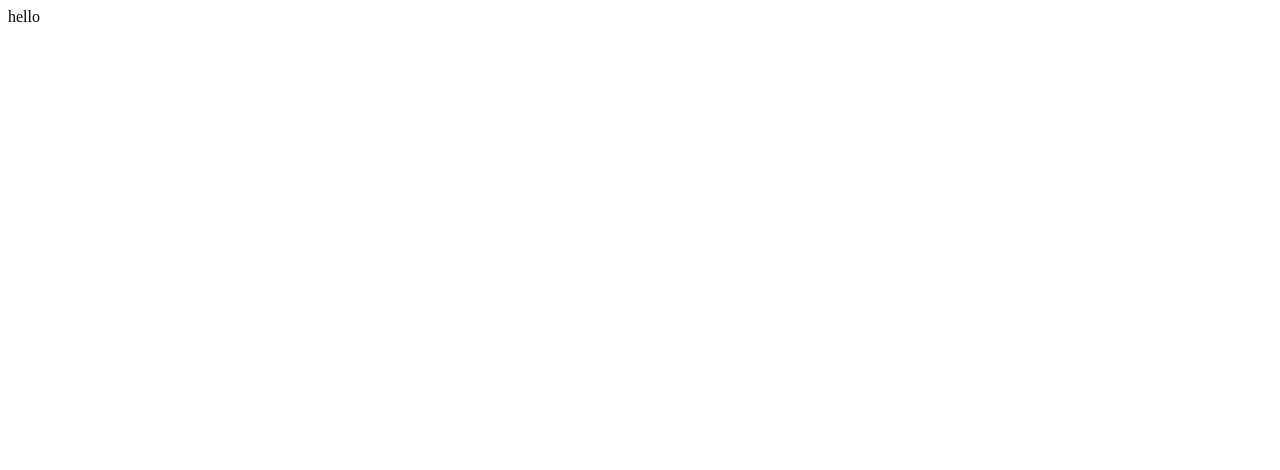
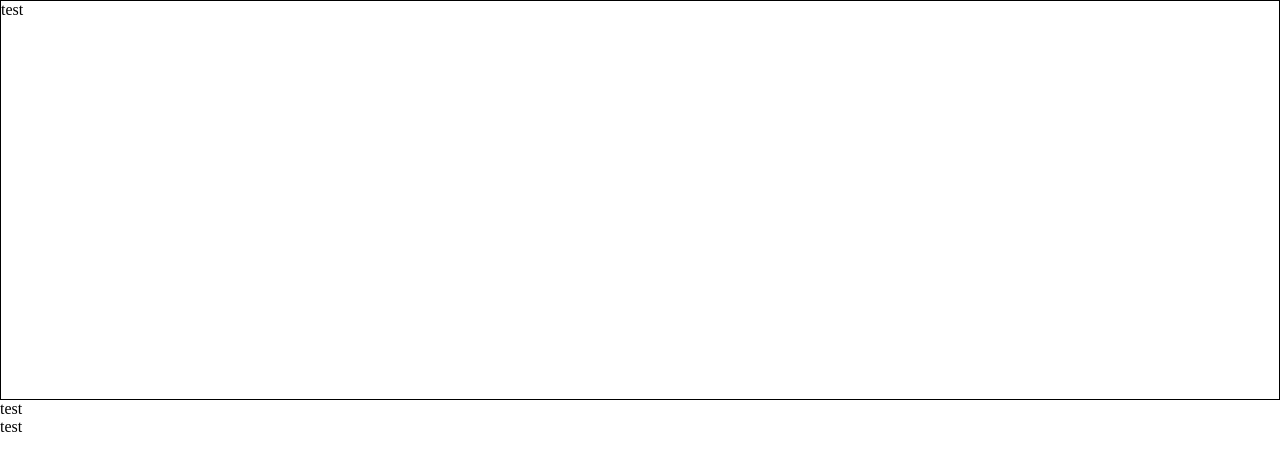
Before and after one commit to mdtagg/Hangman_TS_React, a React (Vite) app: page / in a window 1280 px wide. Shown: the top 470 px of the page. Built offline with nearby package versions, Linux system fonts and the light colour scheme.

Commit message:
HangmanGallows, HangmanWord and Keyboard compoents created

```diff
--- a/index.html
+++ b/index.html
@@ -2,8 +2,8 @@
 <html lang="en">
   <head>
     <meta charset="UTF-8" />
-    <link rel="icon" type="image/svg+xml" href="/vite.svg" />
     <meta name="viewport" content="width=device-width, initial-scale=1.0" />
+    <link rel="stylesheet" src="styles.css">
     <title>Vite + React + TS</title>
   </head>
   <body>
--- /dev/null
+++ b/src/App.css
@@ -0,0 +1,20 @@
+*,*::after,*::before {
+    box-sizing: border-box;
+}
+
+body {
+    margin:0;
+}
+
+.hangman-container {
+    height:100vh;
+    width:100vw;
+    display:flex;
+    flex-direction: column;
+}
+
+.gallows-container {
+    height:50%;
+    width:100%;
+    border:1px solid black;
+}
--- a/src/App.tsx
+++ b/src/App.tsx
@@ -1,9 +1,15 @@
 import React from "react";
+import HangmanGallows from './HangmanGallows'
+import HangmanWord from './HangmanWord'
+import Keyboard from './Keyboard'
+import './App.css'
 
 const App = () => {
     return (
-        <div>
-            hello
+        <div className='hangman-container'>
+            <HangmanGallows/>
+            <HangmanWord/>
+            <Keyboard/>
         </div>
     )
 }
--- /dev/null
+++ b/src/HangmanGallows.tsx
@@ -0,0 +1,11 @@
+import React from 'react'
+
+const HangmanGallows = () => {
+    return (
+        <div className='gallows-container'>
+            test
+        </div>
+    )
+}
+
+export default HangmanGallows
--- /dev/null
+++ b/src/HangmanWord.tsx
@@ -0,0 +1,12 @@
+
+import React from "react"
+
+const HangmanWord = () => {
+    return (
+        <div className='word-container'>
+            test
+        </div>
+    )
+}
+
+export default HangmanWord
--- /dev/null
+++ b/src/Keyboard.tsx
@@ -0,0 +1,12 @@
+
+import React from "react"
+
+const Keyboard = () => {
+    return (
+        <div className='keyboard-container'>
+            test
+        </div>
+    )
+}
+
+export default Keyboard
--- a/src/main.tsx
+++ b/src/main.tsx
@@ -2,6 +2,7 @@ import React from 'react'
 import ReactDOM from 'react-dom/client'
 import App from './App'
 
+
 ReactDOM.createRoot(document.getElementById('root')!).render(
     <App/>
 )
```
